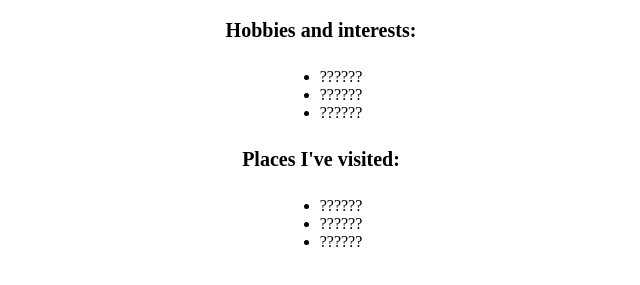
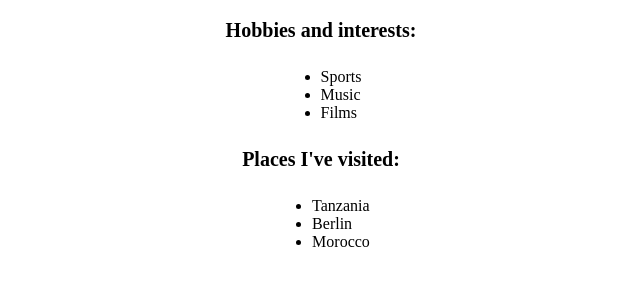
Before and after one commit to jamesmdy6/QA-Exercise, a plain HTML site: page index.html in a window 1280 px wide. Shown: the part 169-454 px from the top of the page, without its empty margins (319-959 px from the left). Drawn offline with Linux system fonts and the light colour scheme.

Commit message:
about me

```diff
--- a/index.html
+++ b/index.html
@@ -15,16 +15,16 @@
 
     <h3>Hobbies and interests:</h3>
     <ul>
-      <li>??????</li>
-      <li>??????</li>
-      <li>??????</li>
+      <li>Sports</li>
+      <li>Music</li>
+      <li>Films</li>
     </ul>
 
     <h3>Places I've visited:</h3>
     <ul>
-      <li>??????</li>
-      <li>??????</li>
-      <li>??????</li>
+      <li>Tanzania</li>
+      <li>Berlin</li>
+      <li>Morocco</li>
     </ul>
   </body>
 </html>
```
